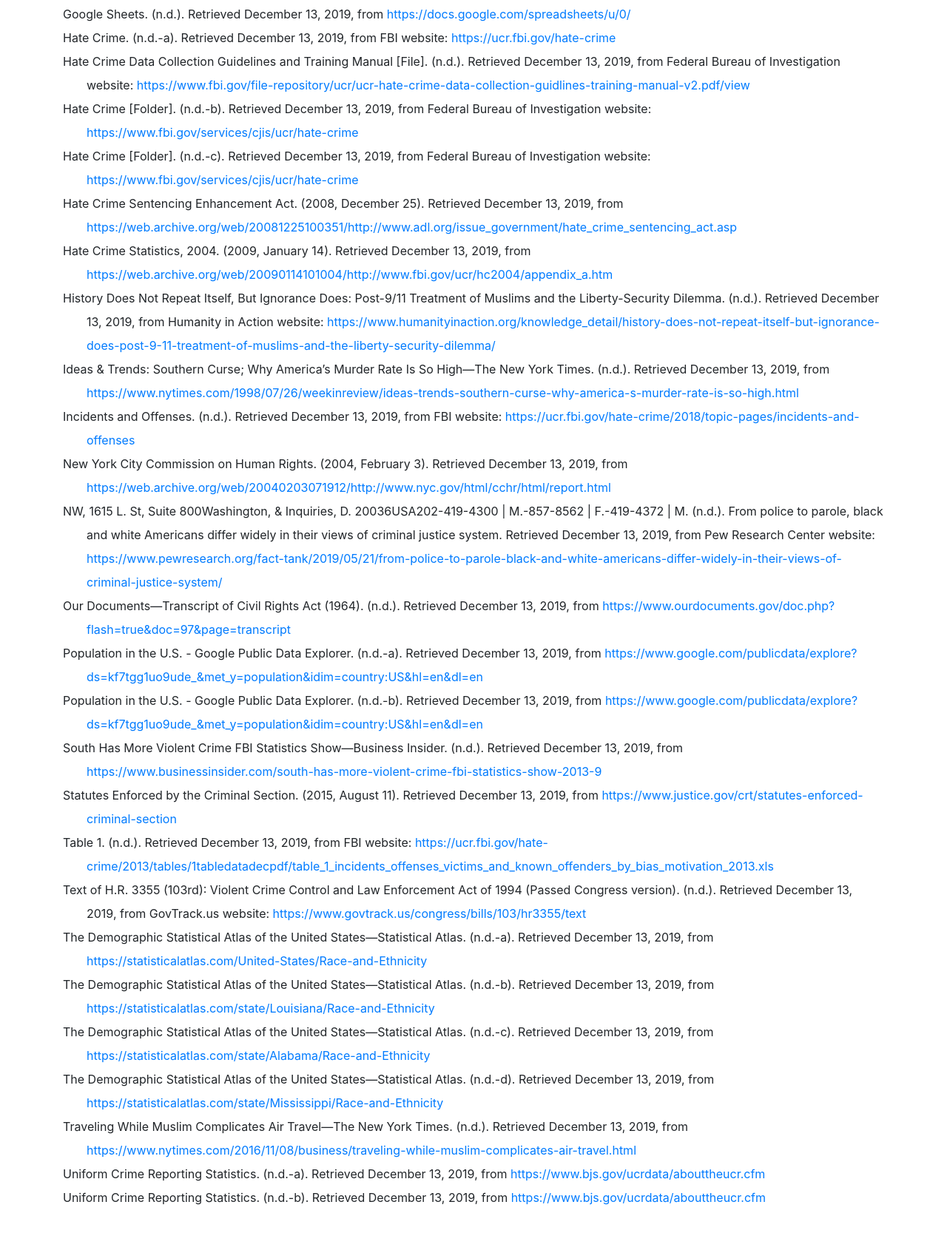
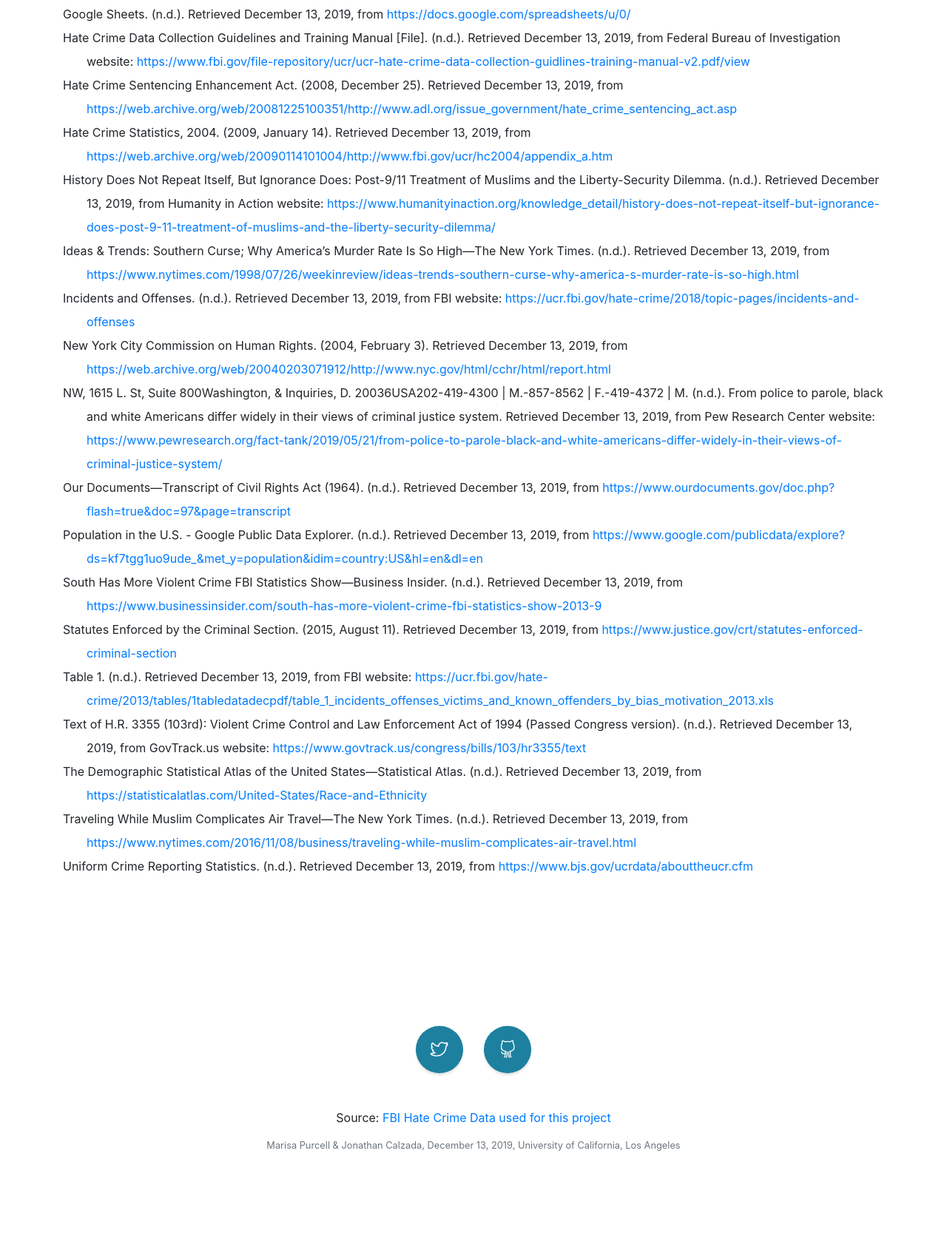
Before and after one commit to jcboomatucla/jcboomatucla.github.io, a website with bundled scripts: page index.html in a window 1280 px wide. Shown: the part 9246-10913 px from the top of the page at 74% size. After the commit the page ends 10884 px from the top, so only its background shows below. Built offline with nearby package versions, Linux system fonts and the light colour scheme.

Commit message:
Update index.html

```diff
--- a/index.html
+++ b/index.html
@@ -249,14 +249,8 @@
       <span class="Z3988" title="url_ver=Z39.88-2004&amp;ctx_ver=Z39.88-2004&amp;rfr_id=info%3Asid%2Fzotero.org%3A2&amp;rft_val_fmt=info%3Aofi%2Ffmt%3Akev%3Amtx%3Adc&amp;rft.type=blogPost&amp;rft.title=Trump%20and%20racism%3A%20What%20do%20the%20data%20say%3F&amp;rft.description=Vanessa%20Williamson%20and%20Izzy%20Gelfand%20write%20that%20experimental%20evidence%20has%20shown%20that%20racist%20political%20rhetoric%20can%20shift%20people's%20attitudes.&amp;rft.identifier=https%3A%2F%2Fwww.brookings.edu%2Fblog%2Ffixgov%2F2019%2F08%2F14%2Ftrump-and-racism-what-do-the-data-say%2F&amp;rft.aufirst=Vanessa%20Williamson%20and%20Isabella&amp;rft.aulast=Gelfand&amp;rft.au=Vanessa%20Williamson%20and%20Isabella%20Gelfand&amp;rft.date=2019-08-14&amp;rft.language=en-US"></span>
       <div class="csl-entry">Google Sheets. (n.d.). Retrieved December 13, 2019, from <a href="https://docs.google.com/spreadsheets/u/0/">https://docs.google.com/spreadsheets/u/0/</a></div>
       <span class="Z3988" title="url_ver=Z39.88-2004&amp;ctx_ver=Z39.88-2004&amp;rfr_id=info%3Asid%2Fzotero.org%3A2&amp;rft_val_fmt=info%3Aofi%2Ffmt%3Akev%3Amtx%3Adc&amp;rft.type=webpage&amp;rft.title=Google%20Sheets&amp;rft.identifier=https%3A%2F%2Fdocs.google.com%2Fspreadsheets%2Fu%2F0%2F"></span>
-      <div class="csl-entry">Hate Crime. (n.d.-a). Retrieved December 13, 2019, from FBI website: <a href="https://ucr.fbi.gov/hate-crime">https://ucr.fbi.gov/hate-crime</a></div>
-      <span class="Z3988" title="url_ver=Z39.88-2004&amp;ctx_ver=Z39.88-2004&amp;rfr_id=info%3Asid%2Fzotero.org%3A2&amp;rft_val_fmt=info%3Aofi%2Ffmt%3Akev%3Amtx%3Adc&amp;rft.type=webpage&amp;rft.title=Hate%20Crime&amp;rft.identifier=https%3A%2F%2Fucr.fbi.gov%2Fhate-crime&amp;rft.language=en-us"></span>
       <div class="csl-entry">Hate Crime Data Collection Guidelines and Training Manual [File]. (n.d.). Retrieved December 13, 2019, from Federal Bureau of Investigation website: <a href="https://www.fbi.gov/file-repository/ucr/ucr-hate-crime-data-collection-guidlines-training-manual-v2.pdf/view">https://www.fbi.gov/file-repository/ucr/ucr-hate-crime-data-collection-guidlines-training-manual-v2.pdf/view</a></div>
       <span class="Z3988" title="url_ver=Z39.88-2004&amp;ctx_ver=Z39.88-2004&amp;rfr_id=info%3Asid%2Fzotero.org%3A2&amp;rft_val_fmt=info%3Aofi%2Ffmt%3Akev%3Amtx%3Adc&amp;rft.type=webpage&amp;rft.title=Hate%20Crime%20Data%20Collection%20Guidelines%20and%20Training%20Manual&amp;rft.description=Addresses%20policy%2C%20identifies%20the%20types%20of%20bias-motivated%20offense%20data%20collected%20by%20the%20UCR%20Program%2C%20offers%20training%20scenarios%2C%20and%20provides%20guidelines%20for%20reporting%20crime%20motivated%20by%20bias.&amp;rft.identifier=https%3A%2F%2Fwww.fbi.gov%2Ffile-repository%2Fucr%2Fucr-hate-crime-data-collection-guidlines-training-manual-v2.pdf%2Fview&amp;rft.language=en"></span>
-      <div class="csl-entry">Hate Crime [Folder]. (n.d.-b). Retrieved December 13, 2019, from Federal Bureau of Investigation website: <a href="https://www.fbi.gov/services/cjis/ucr/hate-crime">https://www.fbi.gov/services/cjis/ucr/hate-crime</a></div>
-      <span class="Z3988" title="url_ver=Z39.88-2004&amp;ctx_ver=Z39.88-2004&amp;rfr_id=info%3Asid%2Fzotero.org%3A2&amp;rft_val_fmt=info%3Aofi%2Ffmt%3Akev%3Amtx%3Adc&amp;rft.type=webpage&amp;rft.title=Hate%20Crime&amp;rft.description=Data%20on%20crimes%20motivated%20by%20bias%20against%20race%2C%20gender%20identity%2C%20religion%2C%20disability%2C%20sexual%20orientation%2C%20or%20ethnicity%2C%20including%20those%20committed%20by%20or%20directed%20toward%20juveniles.&amp;rft.identifier=https%3A%2F%2Fwww.fbi.gov%2Fservices%2Fcjis%2Fucr%2Fhate-crime&amp;rft.language=en-us"></span>
-      <div class="csl-entry">Hate Crime [Folder]. (n.d.-c). Retrieved December 13, 2019, from Federal Bureau of Investigation website: <a href="https://www.fbi.gov/services/cjis/ucr/hate-crime">https://www.fbi.gov/services/cjis/ucr/hate-crime</a></div>
-      <span class="Z3988" title="url_ver=Z39.88-2004&amp;ctx_ver=Z39.88-2004&amp;rfr_id=info%3Asid%2Fzotero.org%3A2&amp;rft_val_fmt=info%3Aofi%2Ffmt%3Akev%3Amtx%3Adc&amp;rft.type=webpage&amp;rft.title=Hate%20Crime&amp;rft.description=Data%20on%20crimes%20motivated%20by%20bias%20against%20race%2C%20gender%20identity%2C%20religion%2C%20disability%2C%20sexual%20orientation%2C%20or%20ethnicity%2C%20including%20those%20committed%20by%20or%20directed%20toward%20juveniles.&amp;rft.identifier=https%3A%2F%2Fwww.fbi.gov%2Fservices%2Fcjis%2Fucr%2Fhate-crime&amp;rft.language=en-us"></span>
       <div class="csl-entry">Hate Crime Sentencing Enhancement Act. (2008, December 25). Retrieved December 13, 2019, from <a href="https://web.archive.org/web/20081225100351/http://www.adl.org/issue_government/hate_crime_sentencing_act.asp">https://web.archive.org/web/20081225100351/http://www.adl.org/issue_government/hate_crime_sentencing_act.asp</a></div>
       <span class="Z3988" title="url_ver=Z39.88-2004&amp;ctx_ver=Z39.88-2004&amp;rfr_id=info%3Asid%2Fzotero.org%3A2&amp;rft_val_fmt=info%3Aofi%2Ffmt%3Akev%3Amtx%3Adc&amp;rft.type=webpage&amp;rft.title=Hate%20Crime%20Sentencing%20Enhancement%20Act&amp;rft.identifier=https%3A%2F%2Fweb.archive.org%2Fweb%2F20081225100351%2Fhttp%3A%2F%2Fwww.adl.org%2Fissue_government%2Fhate_crime_sentencing_act.asp&amp;rft.date=2008-12-25"></span>
       <div class="csl-entry">Hate Crime Statistics, 2004. (2009, January 14). Retrieved December 13, 2019, from <a href="https://web.archive.org/web/20090114101004/http://www.fbi.gov/ucr/hc2004/appendix_a.htm">https://web.archive.org/web/20090114101004/http://www.fbi.gov/ucr/hc2004/appendix_a.htm</a></div>
@@ -273,9 +267,7 @@
       <span class="Z3988" title="url_ver=Z39.88-2004&amp;ctx_ver=Z39.88-2004&amp;rfr_id=info%3Asid%2Fzotero.org%3A2&amp;rft_val_fmt=info%3Aofi%2Ffmt%3Akev%3Amtx%3Adc&amp;rft.type=blogPost&amp;rft.title=From%20police%20to%20parole%2C%20black%20and%20white%20Americans%20differ%20widely%20in%20their%20views%20of%20criminal%20justice%20system&amp;rft.description=Attitudes%20vary%20considerably%20by%20race%20on%20issues%20including%20crime%2C%20policing%2C%20the%20death%20penalty%2C%20parole%20decisions%20and%20voting%20rights.&amp;rft.identifier=https%3A%2F%2Fwww.pewresearch.org%2Ffact-tank%2F2019%2F05%2F21%2Ffrom-police-to-parole-black-and-white-americans-differ-widely-in-their-views-of-criminal-justice-system%2F&amp;rft.aufirst=1615%20L.%20St&amp;rft.aulast=NW&amp;rft.au=1615%20L.%20St%20NW&amp;rft.au=Suite%20800Washington&amp;rft.au=DC%2020036USA202-419-4300%20%7C%20Main202-857-8562%20%7C%20Fax202-419-4372%20%7C%20Media%20Inquiries&amp;rft.language=en-US"></span>
       <div class="csl-entry">Our Documents—Transcript of Civil Rights Act (1964). (n.d.). Retrieved December 13, 2019, from <a href="https://www.ourdocuments.gov/doc.php?flash=true&amp;doc=97&amp;page=transcript">https://www.ourdocuments.gov/doc.php?flash=true&amp;doc=97&amp;page=transcript</a></div>
       <span class="Z3988" title="url_ver=Z39.88-2004&amp;ctx_ver=Z39.88-2004&amp;rfr_id=info%3Asid%2Fzotero.org%3A2&amp;rft_val_fmt=info%3Aofi%2Ffmt%3Akev%3Amtx%3Adc&amp;rft.type=webpage&amp;rft.title=Our%20Documents%20-%20Transcript%20of%20Civil%20Rights%20Act%20(1964)&amp;rft.identifier=https%3A%2F%2Fwww.ourdocuments.gov%2Fdoc.php%3Fflash%3Dtrue%26doc%3D97%26page%3Dtranscript"></span>
-      <div class="csl-entry">Population in the U.S. - Google Public Data Explorer. (n.d.-a). Retrieved December 13, 2019, from <a href="https://www.google.com/publicdata/explore?ds=kf7tgg1uo9ude_&amp;met_y=population&amp;idim=country:US&amp;hl=en&amp;dl=en">https://www.google.com/publicdata/explore?ds=kf7tgg1uo9ude_&amp;met_y=population&amp;idim=country:US&amp;hl=en&amp;dl=en</a></div>
-      <span class="Z3988" title="url_ver=Z39.88-2004&amp;ctx_ver=Z39.88-2004&amp;rfr_id=info%3Asid%2Fzotero.org%3A2&amp;rft_val_fmt=info%3Aofi%2Ffmt%3Akev%3Amtx%3Adc&amp;rft.type=webpage&amp;rft.title=Population%20in%20the%20U.S.%20-%20Google%20Public%20Data%20Explorer&amp;rft.identifier=https%3A%2F%2Fwww.google.com%2Fpublicdata%2Fexplore%3Fds%3Dkf7tgg1uo9ude_%26met_y%3Dpopulation%26idim%3Dcountry%3AUS%26hl%3Den%26dl%3Den"></span>
-      <div class="csl-entry">Population in the U.S. - Google Public Data Explorer. (n.d.-b). Retrieved December 13, 2019, from <a href="https://www.google.com/publicdata/explore?ds=kf7tgg1uo9ude_&amp;met_y=population&amp;idim=country:US&amp;hl=en&amp;dl=en">https://www.google.com/publicdata/explore?ds=kf7tgg1uo9ude_&amp;met_y=population&amp;idim=country:US&amp;hl=en&amp;dl=en</a></div>
+      <div class="csl-entry">Population in the U.S. - Google Public Data Explorer. (n.d.). Retrieved December 13, 2019, from <a href="https://www.google.com/publicdata/explore?ds=kf7tgg1uo9ude_&amp;met_y=population&amp;idim=country:US&amp;hl=en&amp;dl=en">https://www.google.com/publicdata/explore?ds=kf7tgg1uo9ude_&amp;met_y=population&amp;idim=country:US&amp;hl=en&amp;dl=en</a></div>
       <span class="Z3988" title="url_ver=Z39.88-2004&amp;ctx_ver=Z39.88-2004&amp;rfr_id=info%3Asid%2Fzotero.org%3A2&amp;rft_val_fmt=info%3Aofi%2Ffmt%3Akev%3Amtx%3Adc&amp;rft.type=webpage&amp;rft.title=Population%20in%20the%20U.S.%20-%20Google%20Public%20Data%20Explorer&amp;rft.identifier=https%3A%2F%2Fwww.google.com%2Fpublicdata%2Fexplore%3Fds%3Dkf7tgg1uo9ude_%26met_y%3Dpopulation%26idim%3Dcountry%3AUS%26hl%3Den%26dl%3Den"></span>
       <div class="csl-entry">South Has More Violent Crime FBI Statistics Show—Business Insider. (n.d.). Retrieved December 13, 2019, from <a href="https://www.businessinsider.com/south-has-more-violent-crime-fbi-statistics-show-2013-9">https://www.businessinsider.com/south-has-more-violent-crime-fbi-statistics-show-2013-9</a></div>
       <span class="Z3988" title="url_ver=Z39.88-2004&amp;ctx_ver=Z39.88-2004&amp;rfr_id=info%3Asid%2Fzotero.org%3A2&amp;rft_val_fmt=info%3Aofi%2Ffmt%3Akev%3Amtx%3Adc&amp;rft.type=webpage&amp;rft.title=South%20Has%20More%20Violent%20Crime%20FBI%20Statistics%20Show%20-%20Business%20Insider&amp;rft.identifier=https%3A%2F%2Fwww.businessinsider.com%2Fsouth-has-more-violent-crime-fbi-statistics-show-2013-9"></span>
@@ -285,20 +277,13 @@
       <span class="Z3988" title="url_ver=Z39.88-2004&amp;ctx_ver=Z39.88-2004&amp;rfr_id=info%3Asid%2Fzotero.org%3A2&amp;rft_val_fmt=info%3Aofi%2Ffmt%3Akev%3Amtx%3Adc&amp;rft.type=webpage&amp;rft.title=Table%201&amp;rft.identifier=https%3A%2F%2Fucr.fbi.gov%2Fhate-crime%2F2013%2Ftables%2F1tabledatadecpdf%2Ftable_1_incidents_offenses_victims_and_known_offenders_by_bias_motivation_2013.xls&amp;rft.language=en-us"></span>
       <div class="csl-entry">Text of H.R. 3355 (103rd): Violent Crime Control and Law Enforcement Act of 1994 (Passed Congress version). (n.d.). Retrieved December 13, 2019, from GovTrack.us website: <a href="https://www.govtrack.us/congress/bills/103/hr3355/text">https://www.govtrack.us/congress/bills/103/hr3355/text</a></div>
       <span class="Z3988" title="url_ver=Z39.88-2004&amp;ctx_ver=Z39.88-2004&amp;rfr_id=info%3Asid%2Fzotero.org%3A2&amp;rft_val_fmt=info%3Aofi%2Ffmt%3Akev%3Amtx%3Adc&amp;rft.type=webpage&amp;rft.title=Text%20of%20H.R.%203355%20(103rd)%3A%20Violent%20Crime%20Control%20and%20Law%20Enforcement%20Act%20of%201994%20(Passed%20Congress%20version)&amp;rft.description=Text%20of%20H.R.%203355%20(103rd)%3A%20Violent%20Crime%20Control%20and%20Law%20...%20as%20of%20Aug%2025%2C%201994%20(Passed%20Congress%20version).%20H.R.%203355%20(103rd)%3A%20Violent%20Crime%20Control%20and%20Law%20Enforcement%20Act%20of%201994&amp;rft.identifier=https%3A%2F%2Fwww.govtrack.us%2Fcongress%2Fbills%2F103%2Fhr3355%2Ftext&amp;rft.language=en"></span>
-      <div class="csl-entry">The Demographic Statistical Atlas of the United States—Statistical Atlas. (n.d.-a). Retrieved December 13, 2019, from <a href="https://statisticalatlas.com/United-States/Race-and-Ethnicity">https://statisticalatlas.com/United-States/Race-and-Ethnicity</a></div>
+      <div class="csl-entry">The Demographic Statistical Atlas of the United States—Statistical Atlas. (n.d.). Retrieved December 13, 2019, from <a href="https://statisticalatlas.com/United-States/Race-and-Ethnicity">https://statisticalatlas.com/United-States/Race-and-Ethnicity</a></div>
       <span class="Z3988" title="url_ver=Z39.88-2004&amp;ctx_ver=Z39.88-2004&amp;rfr_id=info%3Asid%2Fzotero.org%3A2&amp;rft_val_fmt=info%3Aofi%2Ffmt%3Akev%3Amtx%3Adc&amp;rft.type=webpage&amp;rft.title=The%20Demographic%20Statistical%20Atlas%20of%20the%20United%20States%20-%20Statistical%20Atlas&amp;rft.identifier=https%3A%2F%2Fstatisticalatlas.com%2FUnited-States%2FRace-and-Ethnicity"></span>
-      <div class="csl-entry">The Demographic Statistical Atlas of the United States—Statistical Atlas. (n.d.-b). Retrieved December 13, 2019, from <a href="https://statisticalatlas.com/state/Louisiana/Race-and-Ethnicity">https://statisticalatlas.com/state/Louisiana/Race-and-Ethnicity</a></div>
-      <span class="Z3988" title="url_ver=Z39.88-2004&amp;ctx_ver=Z39.88-2004&amp;rfr_id=info%3Asid%2Fzotero.org%3A2&amp;rft_val_fmt=info%3Aofi%2Ffmt%3Akev%3Amtx%3Adc&amp;rft.type=webpage&amp;rft.title=The%20Demographic%20Statistical%20Atlas%20of%20the%20United%20States%20-%20Statistical%20Atlas&amp;rft.identifier=https%3A%2F%2Fstatisticalatlas.com%2Fstate%2FLouisiana%2FRace-and-Ethnicity"></span>
-      <div class="csl-entry">The Demographic Statistical Atlas of the United States—Statistical Atlas. (n.d.-c). Retrieved December 13, 2019, from <a href="https://statisticalatlas.com/state/Alabama/Race-and-Ethnicity">https://statisticalatlas.com/state/Alabama/Race-and-Ethnicity</a></div>
-      <span class="Z3988" title="url_ver=Z39.88-2004&amp;ctx_ver=Z39.88-2004&amp;rfr_id=info%3Asid%2Fzotero.org%3A2&amp;rft_val_fmt=info%3Aofi%2Ffmt%3Akev%3Amtx%3Adc&amp;rft.type=webpage&amp;rft.title=The%20Demographic%20Statistical%20Atlas%20of%20the%20United%20States%20-%20Statistical%20Atlas&amp;rft.identifier=https%3A%2F%2Fstatisticalatlas.com%2Fstate%2FAlabama%2FRace-and-Ethnicity"></span>
-      <div class="csl-entry">The Demographic Statistical Atlas of the United States—Statistical Atlas. (n.d.-d). Retrieved December 13, 2019, from <a href="https://statisticalatlas.com/state/Mississippi/Race-and-Ethnicity">https://statisticalatlas.com/state/Mississippi/Race-and-Ethnicity</a></div>
-      <span class="Z3988" title="url_ver=Z39.88-2004&amp;ctx_ver=Z39.88-2004&amp;rfr_id=info%3Asid%2Fzotero.org%3A2&amp;rft_val_fmt=info%3Aofi%2Ffmt%3Akev%3Amtx%3Adc&amp;rft.type=webpage&amp;rft.title=The%20Demographic%20Statistical%20Atlas%20of%20the%20United%20States%20-%20Statistical%20Atlas&amp;rft.identifier=https%3A%2F%2Fstatisticalatlas.com%2Fstate%2FMississippi%2FRace-and-Ethnicity"></span>
       <div class="csl-entry">Traveling While Muslim Complicates Air Travel—The New York Times. (n.d.). Retrieved December 13, 2019, from <a href="https://www.nytimes.com/2016/11/08/business/traveling-while-muslim-complicates-air-travel.html">https://www.nytimes.com/2016/11/08/business/traveling-while-muslim-complicates-air-travel.html</a></div>
       <span class="Z3988" title="url_ver=Z39.88-2004&amp;ctx_ver=Z39.88-2004&amp;rfr_id=info%3Asid%2Fzotero.org%3A2&amp;rft_val_fmt=info%3Aofi%2Ffmt%3Akev%3Amtx%3Adc&amp;rft.type=webpage&amp;rft.title=Traveling%20While%20Muslim%20Complicates%20Air%20Travel%20-%20The%20New%20York%20Times&amp;rft.identifier=https%3A%2F%2Fwww.nytimes.com%2F2016%2F11%2F08%2Fbusiness%2Ftraveling-while-muslim-complicates-air-travel.html"></span>
-      <div class="csl-entry">Uniform Crime Reporting Statistics. (n.d.-a). Retrieved December 13, 2019, from <a href="https://www.bjs.gov/ucrdata/abouttheucr.cfm">https://www.bjs.gov/ucrdata/abouttheucr.cfm</a></div>
+      <div class="csl-entry">Uniform Crime Reporting Statistics. (n.d.). Retrieved December 13, 2019, from <a href="https://www.bjs.gov/ucrdata/abouttheucr.cfm">https://www.bjs.gov/ucrdata/abouttheucr.cfm</a></div>
       <span class="Z3988" title="url_ver=Z39.88-2004&amp;ctx_ver=Z39.88-2004&amp;rfr_id=info%3Asid%2Fzotero.org%3A2&amp;rft_val_fmt=info%3Aofi%2Ffmt%3Akev%3Amtx%3Adc&amp;rft.type=webpage&amp;rft.title=Uniform%20Crime%20Reporting%20Statistics&amp;rft.identifier=https%3A%2F%2Fwww.bjs.gov%2Fucrdata%2Fabouttheucr.cfm"></span>
-      <div class="csl-entry">Uniform Crime Reporting Statistics. (n.d.-b). Retrieved December 13, 2019, from <a href="https://www.bjs.gov/ucrdata/abouttheucr.cfm">https://www.bjs.gov/ucrdata/abouttheucr.cfm</a></div>
-      <span class="Z3988" title="url_ver=Z39.88-2004&amp;ctx_ver=Z39.88-2004&amp;rfr_id=info%3Asid%2Fzotero.org%3A2&amp;rft_val_fmt=info%3Aofi%2Ffmt%3Akev%3Amtx%3Adc&amp;rft.type=webpage&amp;rft.title=Uniform%20Crime%20Reporting%20Statistics&amp;rft.identifier=https%3A%2F%2Fwww.bjs.gov%2Fucrdata%2Fabouttheucr.cfm"></span>
+
     </div>
 </section>
 
```
